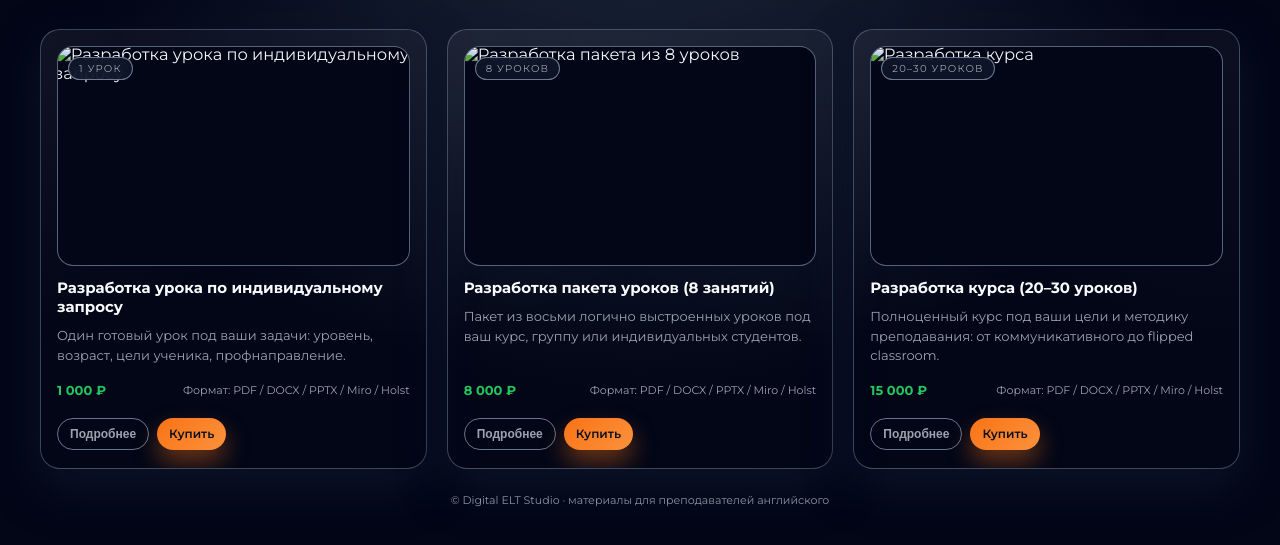
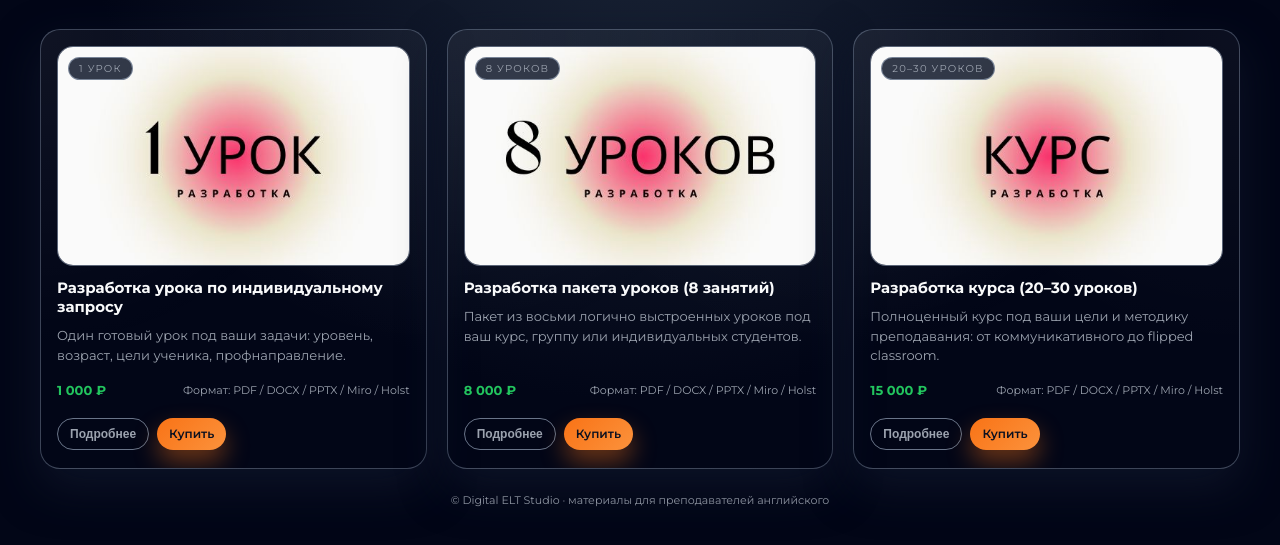
Before and after one commit to mariabiserova9-web/sales, a plain HTML site: page index.html in a window 1280 px wide. Shown: the part 163-708 px from the top of the page. Drawn offline with Linux system fonts and the light colour scheme.

Commit message:
Update index.html

```diff
--- a/index.html
+++ b/index.html
@@ -518,7 +518,7 @@
         <article class="card">
           <div class="card-image">
             <!-- СЮДА ВСТАВЬ ФАЙЛ КАРТИНКИ ДЛЯ ПЕРВОГО ТОВАРА -->
-            <img src="card1.jpeg" alt="Разработка урока по индивидуальному запросу">
+            <img src="card1.jpg" alt="Разработка урока по индивидуальному запросу">
             <div class="pill">1 урок</div>
           </div>
           <h2 class="card-title">Разработка урока по индивидуальному запросу</h2>
@@ -545,7 +545,7 @@
         <article class="card">
           <div class="card-image">
             <!-- СЮДА ВСТАВЬ ФАЙЛ КАРТИНКИ ДЛЯ ВТОРОГО ТОВАРА -->
-            <img src="card2.jpeg" alt="Разработка пакета из 8 уроков">
+            <img src="card2.jpg" alt="Разработка пакета из 8 уроков">
             <div class="pill">8 уроков</div>
           </div>
           <h2 class="card-title">Разработка пакета уроков (8 занятий)</h2>
@@ -568,7 +568,7 @@
         <article class="card">
           <div class="card-image">
             <!-- СЮДА ВСТАВЬ ФАЙЛ КАРТИНКИ ДЛЯ ТРЕТЬЕГО ТОВАРА -->
-            <img src="card3.jpeg" alt="Разработка курса">
+            <img src="card3.jpg" alt="Разработка курса">
             <div class="pill">20–30 уроков</div>
           </div>
           <h2 class="card-title">Разработка курса (20–30 уроков)</h2>
```
